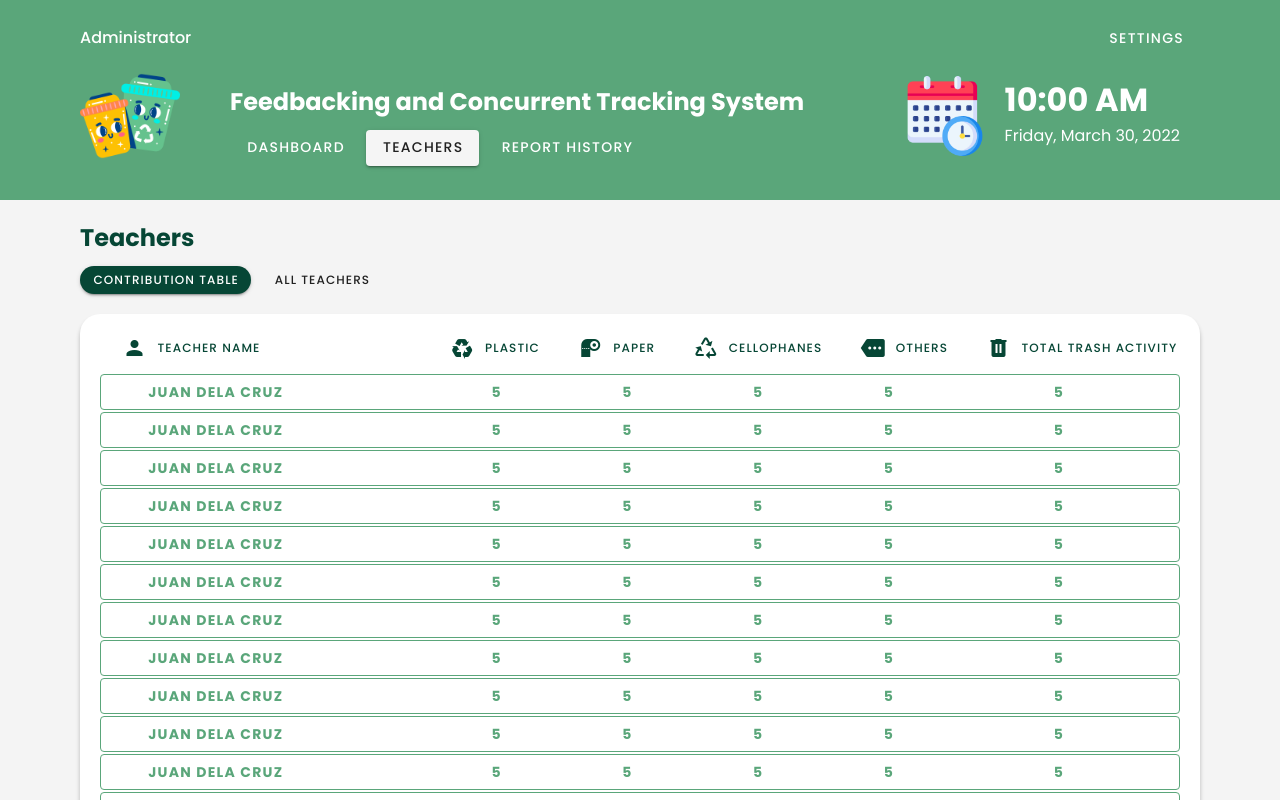
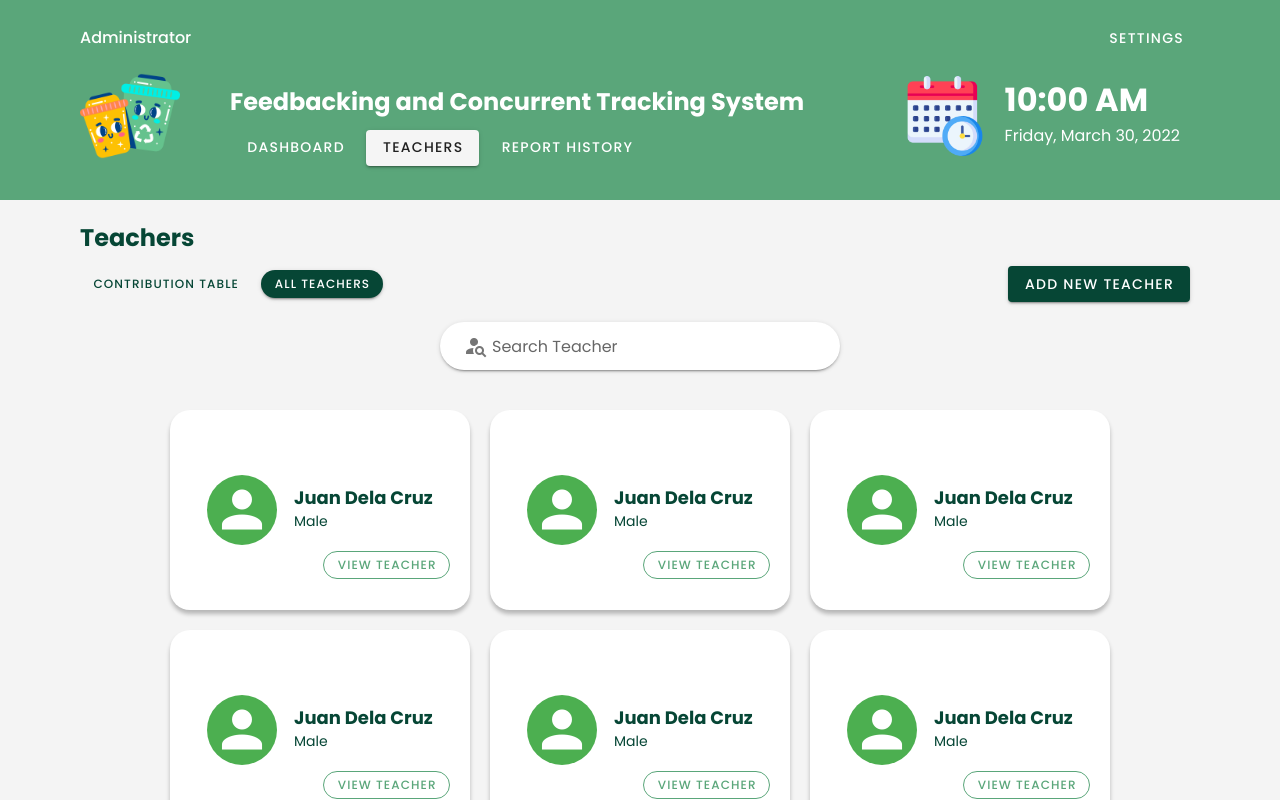
Before and after one commit to IamMarkReyRonolo/feedbACTS-on-the-go-frontned, a Vue app: page /admin/teachers in a window 1280 px wide. Both pictures are taken after a click on the button "ALL TEACHERS". Shown: the top 800 px of the page. Built offline with nearby package versions, Linux system fonts and the light colour scheme.

Commit message:
added all teachers page

```diff
--- a/public/index.html
+++ b/public/index.html
@@ -5,7 +5,7 @@
 		<meta http-equiv="X-UA-Compatible" content="IE=edge" />
 		<meta name="viewport" content="width=device-width,initial-scale=1.0" />
 		<link rel="icon" href="<%= BASE_URL %>favicon.ico" />
-		<title>E-Buzzer TMS</title>
+		<title>FeedaCTS | Feedbacking and Concurrent Tracking System</title>
 		<link
 			rel="stylesheet"
 			href="https://fonts.googleapis.com/css?family=Roboto:100,300,400,500,700,900"
--- a/src/components/AdminPageComponents/ScreenView/TeacherDesktop.vue
+++ b/src/components/AdminPageComponents/ScreenView/TeacherDesktop.vue
@@ -3,13 +3,31 @@
 		<div class="pageHeader">
 			<h2>Teachers</h2>
 			<div class="headerBtns">
-				<v-btn rounded small color="#064635" :dark="true"
-					>Contribution table</v-btn
-				>
-				<v-btn rounded small text>All Teachers</v-btn>
+				<div class="navBtns">
+					<v-btn
+						rounded
+						small
+						color="#064635"
+						:dark="selectContributionTable"
+						:text="!selectContributionTable"
+						@click="selectContributionTable = true"
+						>Contribution table</v-btn
+					>
+					<v-btn
+						rounded
+						small
+						color="#064635"
+						:dark="!selectContributionTable"
+						:text="selectContributionTable"
+						@click="selectContributionTable = false"
+						>All Teachers</v-btn
+					>
+				</div>
+
+				<v-btn color="#064635" dark>Add New Teacher</v-btn>
 			</div>
 		</div>
-		<div class="contributionCon">
+		<div class="contributionCon" v-if="selectContributionTable">
 			<div class="contributionTable">
 				<div class="contributionHeader">
 					<div class="teacherCon">
@@ -65,6 +83,33 @@
 				</div>
 			</div>
 		</div>
+		<div class="allTeachersCon" v-if="!selectContributionTable">
+			<div class="searchBarCon">
+				<v-text-field
+					label="Search Teacher"
+					rounded
+					solo
+					prepend-inner-icon="mdi-account-search"
+					color="success"
+				></v-text-field>
+			</div>
+			<div class="allTeachers">
+				<div class="teacher" v-for="(teacher, index) in teachers" :key="index">
+					<div class="avatarCon">
+						<v-avatar size="70px" color="success"
+							><v-icon dark size="60px"> mdi-account </v-icon></v-avatar
+						>
+					</div>
+					<div class="detailsCon">
+						<div class="teacherName">Juan Dela Cruz</div>
+						<div class="gender">Male</div>
+						<div class="btnCon">
+							<v-btn rounded outlined color="#5AA67A" small>View Teacher</v-btn>
+						</div>
+					</div>
+				</div>
+			</div>
+		</div>
 	</div>
 </template>
 
@@ -72,6 +117,93 @@
 	export default {
 		components: {},
 		data: () => ({
+			selectContributionTable: true,
+			teachers: [
+				{
+					teacher: "Juan Dela Cruz",
+					gender: "Male",
+				},
+				{
+					teacher: "Juan Dela Cruz",
+					gender: "Male",
+				},
+				{
+					teacher: "Juan Dela Cruz",
+					gender: "Male",
+				},
+				{
+					teacher: "Juan Dela Cruz",
+					gender: "Male",
+				},
+				{
+					teacher: "Juan Dela Cruz",
+					gender: "Male",
+				},
+				{
+					teacher: "Juan Dela Cruz",
+					gender: "Male",
+				},
+				{
+					teacher: "Juan Dela Cruz",
+					gender: "Male",
+				},
+				{
+					teacher: "Juan Dela Cruz",
+					gender: "Male",
+				},
+				{
+					teacher: "Juan Dela Cruz",
+					gender: "Male",
+				},
+				{
+					teacher: "Juan Dela Cruz",
+					gender: "Male",
+				},
+				{
+					teacher: "Juan Dela Cruz",
+					gender: "Male",
+				},
+				{
+					teacher: "Juan Dela Cruz",
+					gender: "Male",
+				},
+				{
+					teacher: "Juan Dela Cruz",
+					gender: "Male",
+				},
+				{
+					teacher: "Juan Dela Cruz",
+					gender: "Male",
+				},
+				{
+					teacher: "Juan Dela Cruz",
+					gender: "Male",
+				},
+				{
+					teacher: "Juan Dela Cruz",
+					gender: "Male",
+				},
+				{
+					teacher: "Juan Dela Cruz",
+					gender: "Male",
+				},
+				{
+					teacher: "Juan Dela Cruz",
+					gender: "Male",
+				},
+				{
+					teacher: "Juan Dela Cruz",
+					gender: "Male",
+				},
+				{
+					teacher: "Juan Dela Cruz",
+					gender: "Male",
+				},
+				{
+					teacher: "Juan Dela Cruz",
+					gender: "Male",
+				},
+			],
 			contribData: [
 				{
 					teacher: "Juan Dela Cruz",
@@ -191,6 +323,11 @@
 		color: #064635;
 		padding-bottom: 10px;
 	}
+	.headerBtns {
+		display: flex;
+		justify-content: space-between;
+		align-items: center;
+	}
 
 	.headerBtns .v-btn {
 		margin-right: 10px;
@@ -259,6 +396,60 @@
 		text-align: center;
 	}
 
+	.allTeachers {
+		display: flex;
+		flex-wrap: wrap;
+		justify-content: center;
+		align-items: center;
+	}
+
+	.teacher {
+		background-color: white;
+		box-shadow: 0px 4px 4px rgba(0, 0, 0, 0.25);
+		border-radius: 20px;
+		padding: 20px;
+		width: 300px;
+		height: 200px;
+		min-height: 180px;
+		min-width: 300px;
+		display: flex;
+		justify-content: center;
+		align-items: center;
+		color: #064635;
+		margin: 10px;
+	}
+
+	.avatarCon {
+		width: 40%;
+		text-align: center;
+	}
+
+	.detailsCon {
+		padding-top: 20px;
+		width: 60%;
+	}
+
+	.teacherName {
+		font-size: 18px;
+		font-weight: bold;
+	}
+
+	.gender {
+		font-size: 14px;
+	}
+
+	.btnCon {
+		text-align: right;
+	}
+	.btnCon .v-btn {
+		margin-bottom: -40px;
+	}
+
+	.searchBarCon {
+		width: 400px;
+		margin: auto;
+	}
+
 	@media only screen and (max-width: 1100px) {
 		.contributionCon {
 			padding: 0px 0px;
```
